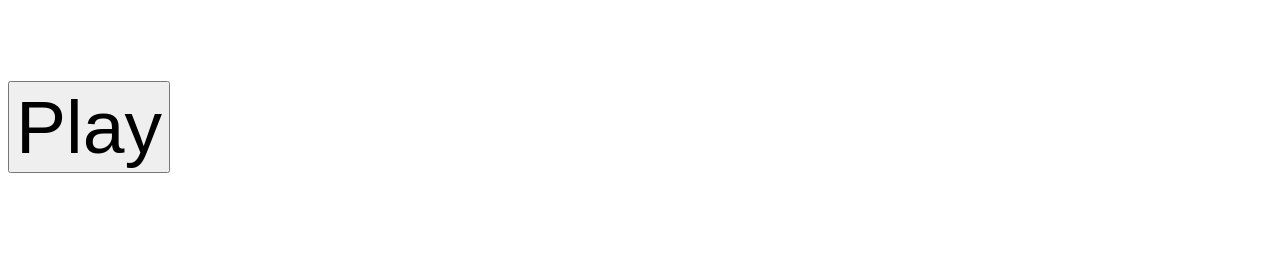
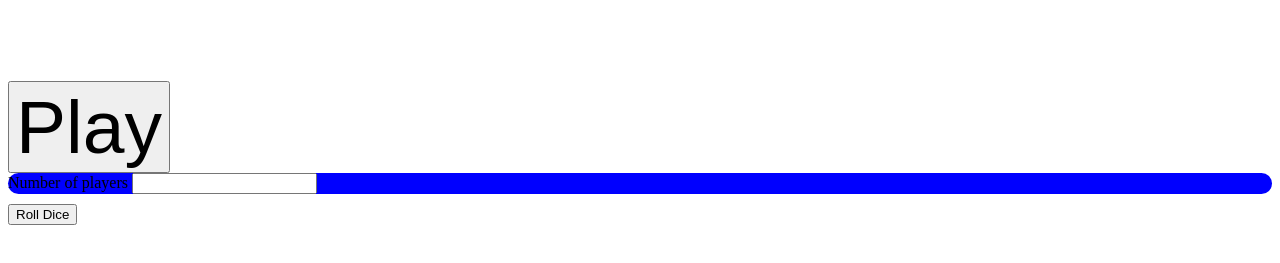
Before and after one commit to trapdracula/collapse-board-game, a plain HTML site: page index.html in a window 1280 px wide. Both pictures are taken after a click on the button "Play". Shown: the part 529-792 px from the top of the page. Drawn offline with Linux system fonts and the light colour scheme.

Commit message:
committing so I can swap devices added the makings of a modal for the player input.

```diff
--- a/css/styles.css
+++ b/css/styles.css
@@ -25,3 +25,7 @@
     font-size: 75px;
 
 }
+#input-form{
+    border-radius: 25px;
+    background-color: blue ;
+}
--- a/index.html
+++ b/index.html
@@ -11,7 +11,13 @@
   </head>
   <body>
     <button type="button" class="play-btn" onclick="startGame()">Play</button>
-    <div class="main-content" style="display: none">
+    <div id="input-form" style="display: none">
+      <form action="#">
+        <label for="player-count">Number of players</label>
+        <input type="number" id="playerCount" />
+      </form>
+    </div>
+    <div class="main-content">
       <div id="dice-container">
         <div id="die1"></div>
         <div id="die2"></div>
--- a/js/script.js
+++ b/js/script.js
@@ -3,13 +3,14 @@ const game = {
    bank: null, // The current bank player
    equityPile: 0, // The shared equity pile
    turnIndex: 0, // Keeps track of whose turn it is
+   playerCount: 0, // Sets number of players
 };
 var diceContainer = document.getElementById("dice-container");
 var die1 = document.getElementById("die1")
 var die2 = document.getElementById("die2")
 
 function startGame(){
-   document.getElementById('.main-content').style.display = 'block';
+   document.getElementById('input-form').style.display = 'block';
 };
    function rollDie1(){
    return Math.floor(Math.random()*6)+1;
```
